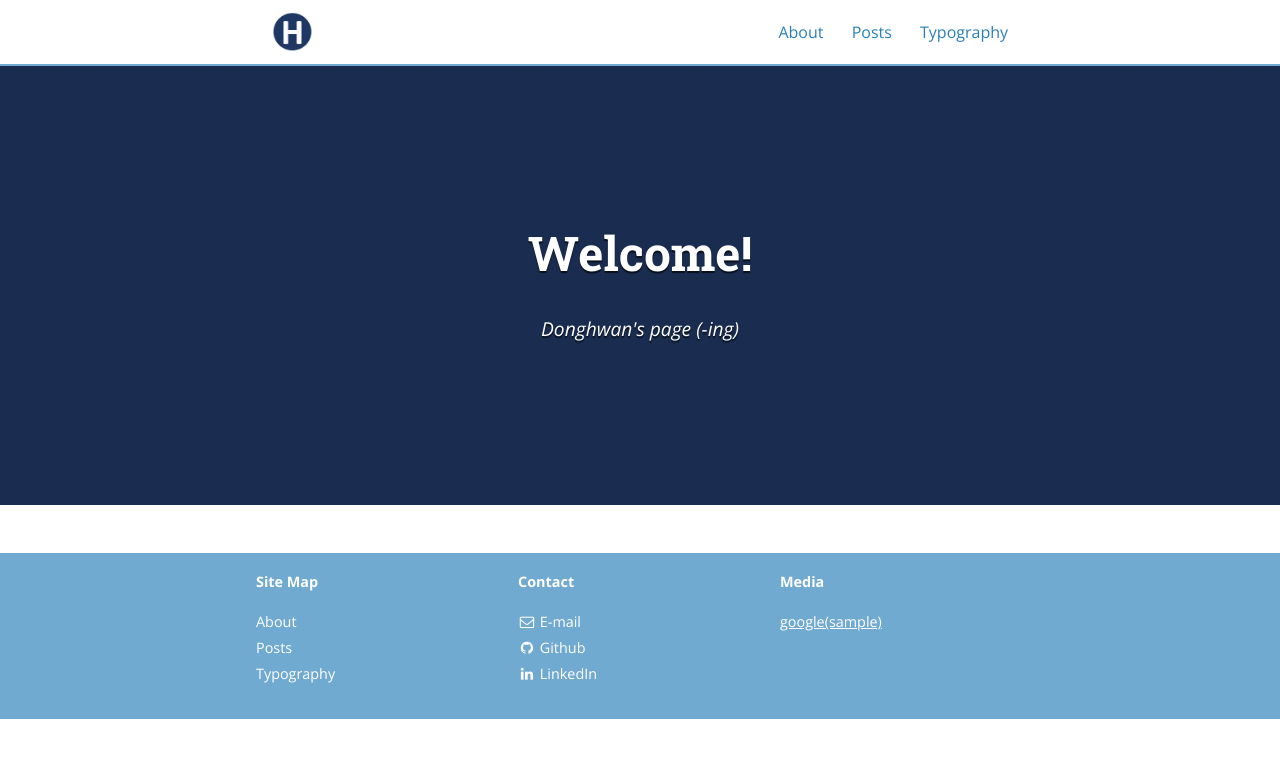
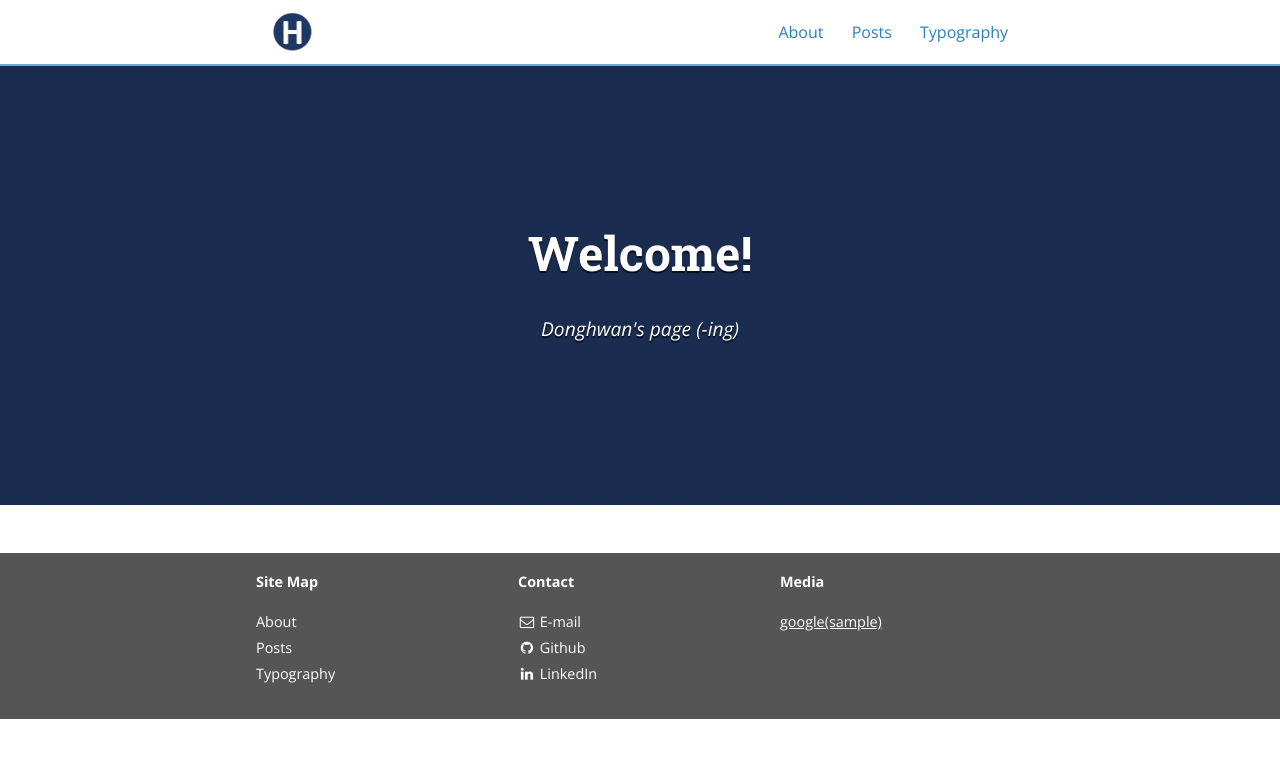
Before and after one commit to hwaneest/github.io, a Jekyll site: the page built from index.html, in a window 1280 px wide. Shown: the top 758 px of the page. Built offline with Jekyll 4.4.1, drawn with Linux system fonts in a browser that asks for light colours; nearby versions of some CDN libraries.

Commit message:
footer colorrrrr

```diff
--- a/_sass/_layout.scss
+++ b/_sass/_layout.scss
@@ -374,7 +374,7 @@ pre code.hljs {
 .site-footer {
 	$link-color: $white;
 	padding: 1em 1em 2em 1em;
-	background-color: $highlight-color;
+	background-color: #555555;  //$highlight-color;
 	color: $white;
 	a {
 	  color: $link-color;
```
Also changed, not shown: 2 other files.
